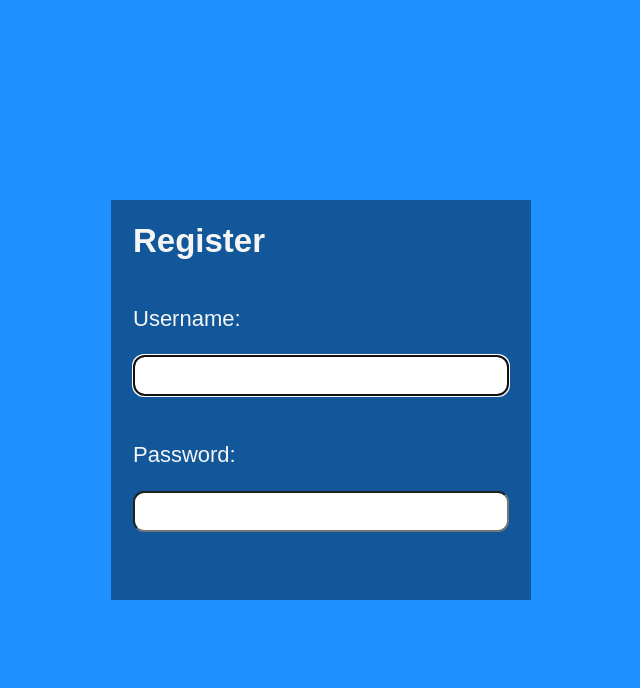
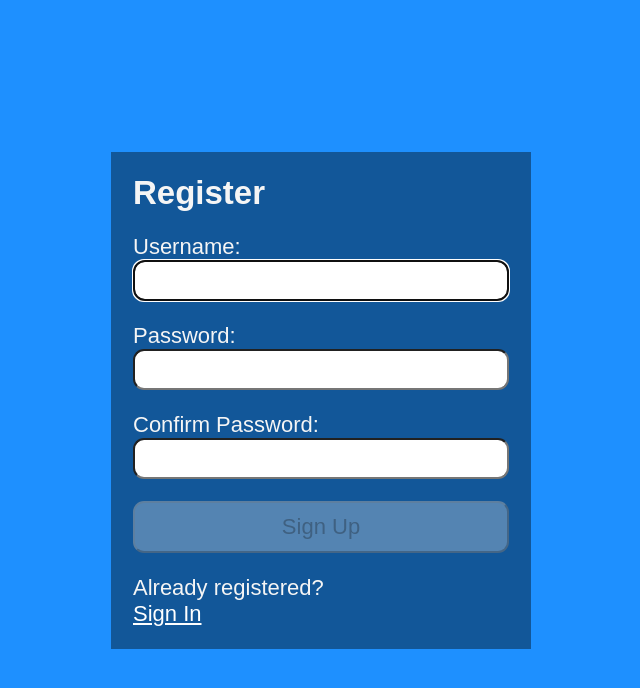
Before and after one commit to midcenturydude7/react-registration-form-app, a React (Vite) app: page /register in a window 1280 px wide. Shown: the top 688 px of the page, without its empty margins (319-959 px from the left). Built offline with nearby package versions, Linux system fonts and the light colour scheme.

Commit message:
Completed frontend

```diff
--- a/package.json
+++ b/package.json
@@ -13,6 +13,7 @@
     "@fortawesome/fontawesome-svg-core": "^6.4.0",
     "@fortawesome/free-solid-svg-icons": "^6.4.0",
     "@fortawesome/react-fontawesome": "^0.2.0",
+    "axios": "^1.3.4",
     "react": "^18.2.0",
     "react-dom": "^18.2.0"
   },
--- a/src/Register.jsx
+++ b/src/Register.jsx
@@ -1,4 +1,9 @@
 import React from "react";
+
+// Axios
+import axios from "./api/axios";
+
+// Font Awesome
 import {
   faCheck,
   faTimes,
@@ -55,7 +60,53 @@ function Register() {
     setErrMsg("");
   }, [user, pwd, matchPwd]);
 
+  async function handleSubmit(e) {
+    e.preventDefault();
+    // if button enabled with JS hack
+    const v1 = USER_REGEX.test(user);
+    const v2 = PWD_REGEX.test(pwd);
+    if (!v1 || !v2) {
+      setErrMsg("Invalid Entry");
+      return;
+    }
+    try {
+      const response = await axios.post(
+        REGISTER_URL,
+        JSON.stringify({ user, pwd }),
+        {
+          headers: {
+            "Content-Type": "application/json",
+            withCredentials: true,
+          },
+        }
+      );
+      console.log(response.data);
+      console.log(response.accessToken);
+      console.log(JSON.stringify(response));
+      setSuccess(true);
+      // Clear input fields
+    } catch (err) {
+      if (!err?.response) {
+        setErrMsg("No Server Response");
+      } else if (err.response?.status === 409) {
+        setErrMsg("Username Taken");
+      } else {
+        setErrMsg("Registration Failed");
+      }
+      errRef.current.focus();
+    }
+  }
+
   return (
+    <>
+      {success ? (
+        <section>
+          <h1>Success!</h1>
+          <p>
+            <a href="#">Sign In</a>
+          </p>
+        </section>
+      ) : (
         <section>
           <p
             ref={errRef}
@@ -64,14 +115,18 @@ function Register() {
             {errMsg}
           </p>
           <h1>Register</h1>
-      <form>
-        <label htmlFor="username">Username:</label>
+          <form onSubmit={handleSubmit}>
+            {/* USERNAME */}
+            <label htmlFor="username">
+              Username:
               <span className={validName ? "valid" : "hide"}>
                 <FontAwesomeIcon icon={faCheck} />
               </span>
               <span className={validName || !user ? "hide" : "invalid"}>
                 <FontAwesomeIcon icon={faTimes} />
               </span>
+            </label>
+
             <input
               type="text"
               id="username"
@@ -96,6 +151,7 @@ function Register() {
               <br />
               Letters, numbers, underscores, hypens allowed.
             </p>
+            {/* PASSWORD */}
             <label htmlFor="password">
               Password:
               <span className={validPwd ? "valid" : "hide"}>
@@ -111,9 +167,9 @@ function Register() {
               onChange={(e) => setPwd(e.target.value)}
               required
               aria-invalid={validPwd ? "false" : "true"}
-          aria-desribedby="pwdnote"
+              aria-describedby="pwdnote"
               onFocus={() => setPwdFocus(true)}
-          onBlud={() => setPwdFocus(false)}
+              onBlur={() => setPwdFocus(false)}
             />
             <p
               id="pwdnote"
@@ -121,8 +177,8 @@ function Register() {
               <FontAwesomeIcon icon={faInfoCircle} />
               8 to 24 characters.
               <br />
-          Must include uppercase and lowercase letters, a number and a special
-          character. <br />
+              Must include uppercase and lowercase letters, a number and a
+              special character. <br />
               Allowed special characters:{" "}
               <span aria-label="exclamation mark">!</span>
               <span aria-label="at symbol">@</span>{" "}
@@ -130,8 +186,51 @@ function Register() {
               <span aria-label="dollar sign">$</span>{" "}
               <span aria-label="percent">%</span>
             </p>
+            {/* PASSWORD CONFIRMATION */}
+            <label htmlFor="confirm_pwd">
+              Confirm Password:
+              <span className={validMatch && matchPwd ? "valid" : "hide"}>
+                <FontAwesomeIcon icon={faCheck} />
+              </span>
+              <span className={validMatch || !matchPwd ? "hide" : "invalid"}>
+                <FontAwesomeIcon icon={faTimes} />
+              </span>
+            </label>
+            <input
+              type="password"
+              id="confirm_pwd"
+              onChange={(e) => setMatchPwd(e.target.value)}
+              required
+              aria-invalid={validMatch ? "false" : "true"}
+              aria-describedby="confirmnote"
+              onFocus={() => setMatchFocus(true)}
+              onBlur={() => setMatchFocus(false)}
+            />
+            <p
+              id="confirmnote"
+              className={
+                matchFocus && !validMatch ? "instructions" : "offscreen"
+              }>
+              <FontAwesomeIcon icon={faInfoCircle} />
+              Must Match the first password in put field.
+            </p>
+            {/* SUBMIT BUTTON */}
+            <button
+              disabled={!validName || !validPwd || !validMatch ? true : false}>
+              Sign Up
+            </button>
           </form>
+          <p>
+            Already registered?
+            <br />
+            <span className="line">
+              {/* put router link here */}
+              <a href="#">Sign In</a>
+            </span>
+          </p>
         </section>
+      )}
+    </>
   );
 }
 
--- /dev/null
+++ b/src/api/axios.js
@@ -0,0 +1,5 @@
+import axios from "axios";
+
+export default axios.create({
+  baseURL: "http://localhost:3500",
+});
```
Also changed, not shown: 1 other file (tests, documents, lock files or other folders). Lines whose indentation alone changed are shown as unchanged.
